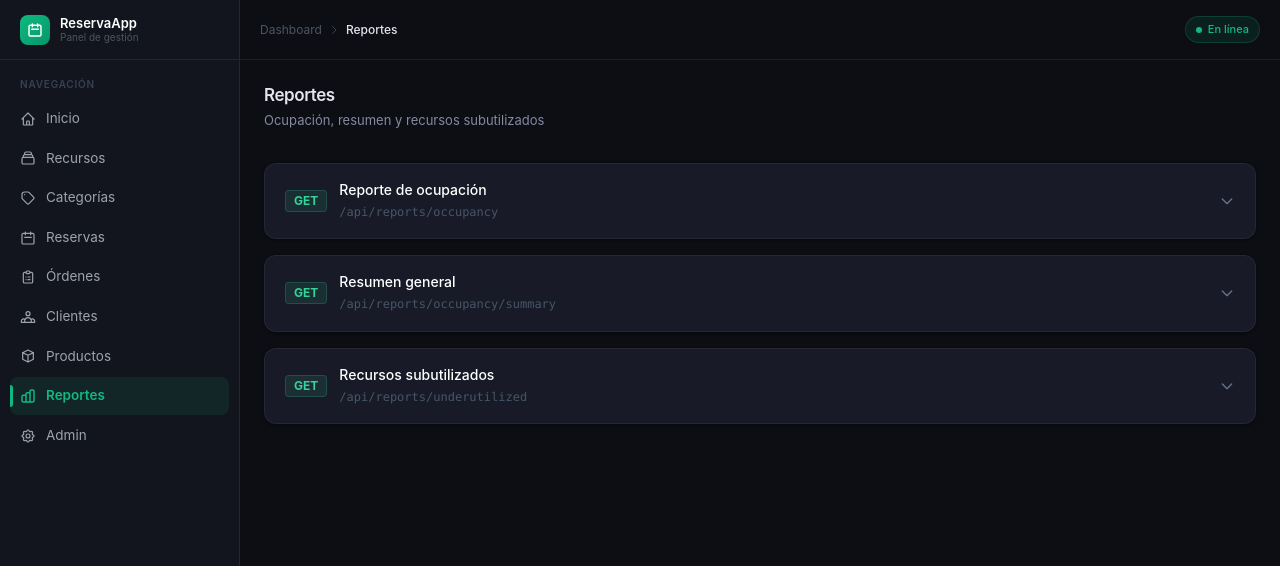
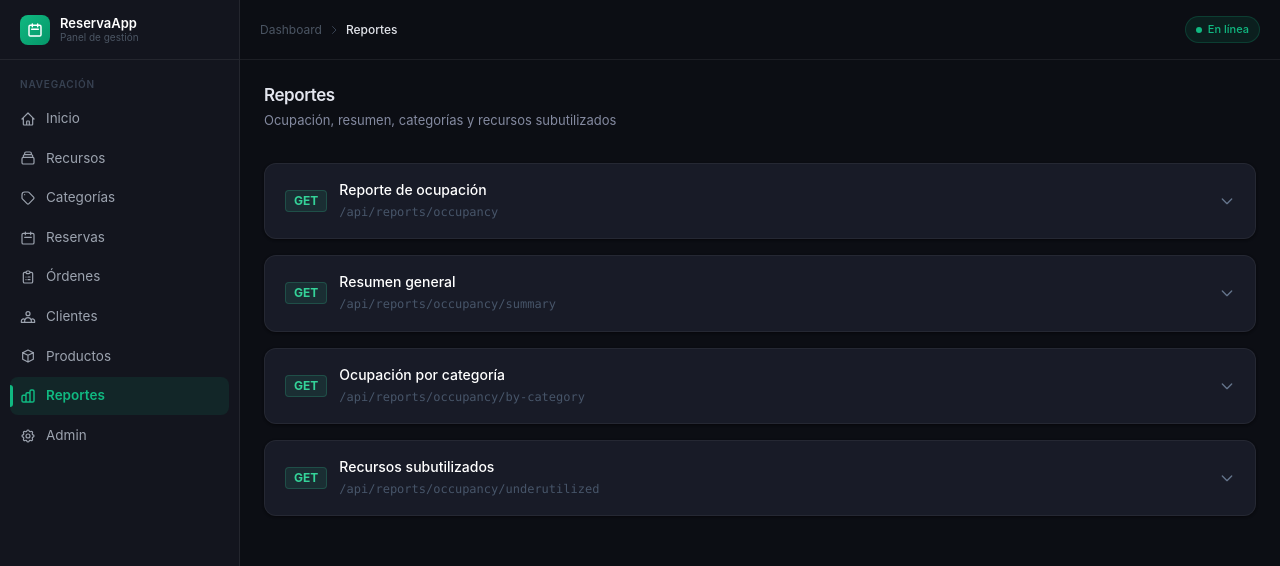
Before and after one commit to Alejandro-Gabriel-Pozo/appfrontend, a Next.js app: page /dashboard/reportes in a window 1280 px wide. Shown: the top 566 px of the page. Built offline with nearby package versions, Linux system fonts and the light colour scheme; no server answers; sample sign-in values are in the browser's storage.

Commit message:
feat(reportes): add by-category section + fix underutilized endpoint URL

```diff
--- a/src/app/dashboard/reportes/page.tsx
+++ b/src/app/dashboard/reportes/page.tsx
@@ -6,9 +6,14 @@ import { apiFetch } from '@/lib/api'
 export default function ReportesPage() {
   const [occFrom, setOccFrom] = useState('')
   const [occTo, setOccTo] = useState('')
+
   const [sumFrom, setSumFrom] = useState('')
   const [sumTo, setSumTo] = useState('')
   const [sumLimit, setSumLimit] = useState('5')
+
+  const [catFrom, setCatFrom] = useState('')
+  const [catTo, setCatTo] = useState('')
+
   const [underFrom, setUnderFrom] = useState('')
   const [underTo, setUnderTo] = useState('')
   const [threshold, setThreshold] = useState('30')
@@ -18,7 +23,7 @@ export default function ReportesPage() {
       <div className="page-header">
         <div>
           <h1 className="page-title">Reportes</h1>
-          <p className="page-subtitle">Ocupación, resumen y recursos subutilizados</p>
+          <p className="page-subtitle">Ocupación, resumen, categorías y recursos subutilizados</p>
         </div>
       </div>
 
@@ -59,11 +64,27 @@ export default function ReportesPage() {
         />
 
         <ApiSection
+          method="GET" title="Ocupación por categoría"
+          endpoint="/api/reports/occupancy/by-category"
+          onSubmit={async () => {
+            const params = new URLSearchParams({ from: catFrom, to: catTo })
+            const data = await apiFetch<unknown>(`/api/reports/occupancy/by-category?${params}`)
+            return { status: 200, data }
+          }}
+          formContent={
+            <div className="grid grid-cols-2 gap-3">
+              <div><label className="label">Desde</label><input type="datetime-local" value={catFrom} onChange={e => setCatFrom(e.target.value)} className="input" /></div>
+              <div><label className="label">Hasta</label><input type="datetime-local" value={catTo} onChange={e => setCatTo(e.target.value)} className="input" /></div>
+            </div>
+          }
+        />
+
+        <ApiSection
           method="GET" title="Recursos subutilizados"
-          endpoint="/api/reports/underutilized"
+          endpoint="/api/reports/occupancy/underutilized"
           onSubmit={async () => {
             const params = new URLSearchParams({ from: underFrom, to: underTo, threshold })
-            const data = await apiFetch<unknown>(`/api/reports/underutilized?${params}`)
+            const data = await apiFetch<unknown>(`/api/reports/occupancy/underutilized?${params}`)
             return { status: 200, data }
           }}
           formContent={
```
